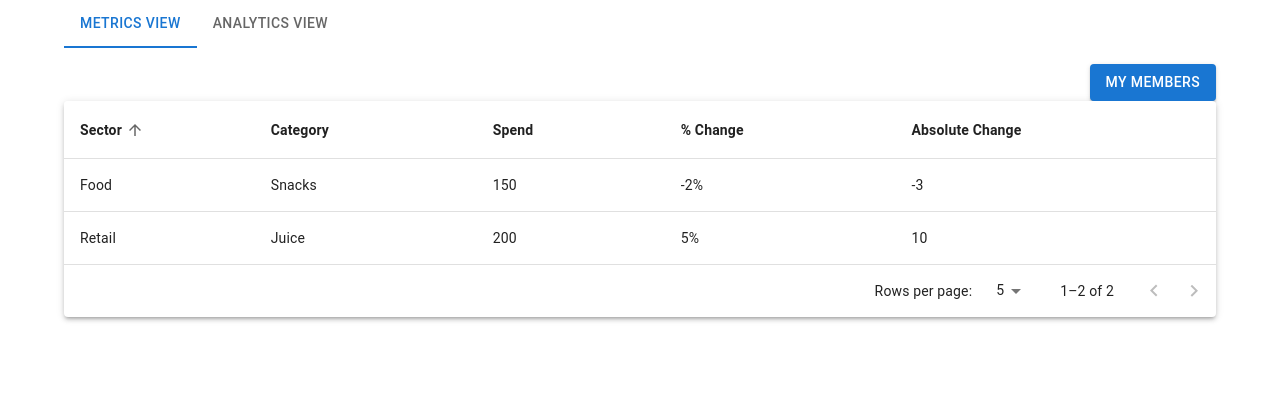
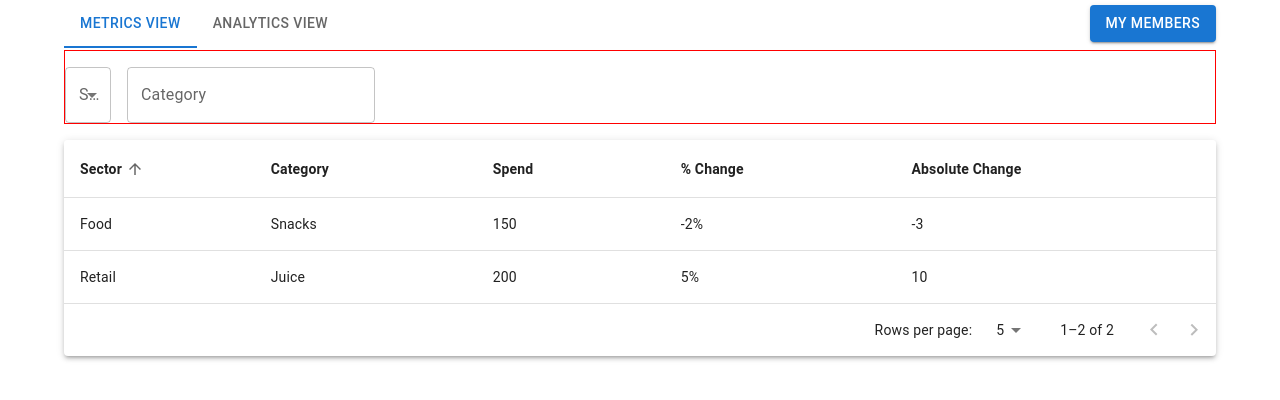
Before and after one commit to pranaydo/DashBoard-App, a React (Create React App) app: page / in a window 1280 px wide. Shown: the top 400 px of the page. Built offline with nearby package versions, Linux system fonts and the light colour scheme.

Commit message:
Folder stucture improved tob bar component moved to top for global use

```diff
--- a/src/App.tsx
+++ b/src/App.tsx
@@ -3,19 +3,32 @@ import { Container, Tabs, Tab, Box } from "@mui/material";
 import MetricsView from "./components/view/MetricView";
 import AnalyticsView from "./components/view/AnalyticsView";
 import { UserProvider } from "./context/UserContext";
+import TopBar from "./components/TopBar";
+import FiltersPanel from "./components/FilterPanel";
+import { Filters } from "./type/types";
 
 const App: React.FC = () => {
   const [tab, setTab] = useState<number>(0);
+  const [filters, setFilters] = useState<Filters>({});
 
   console.log(tab);
   return (
     <UserProvider>
       <div className="App">
         <Container>
-          <Tabs value={tab} onChange={(e, newVal) => setTab(newVal)}>
-            <Tab label="Metrics View" />
-            <Tab label="Analytics View" />
-          </Tabs>
+          <div style={{ display: "flex", justifyContent: "space-between" }}>
+            <Tabs value={tab} onChange={(e, newVal) => setTab(newVal)}>
+              <Tab label="Metrics View" />
+              <Tab label="Analytics View" />
+            </Tabs>
+            <div>
+              <TopBar />
+            </div>
+          </div>
+          <div style={{ border: "1px solid red", marginTop: "2px" }}>
+            <FiltersPanel filters={filters} setFilters={setFilters} />
+          </div>
+
           <Box mt={2}>{tab === 0 ? <MetricsView /> : <AnalyticsView />}</Box>
         </Container>
       </div>
--- a/src/components/TopBar.tsx
+++ b/src/components/TopBar.tsx
@@ -9,8 +9,13 @@ const TopBar: React.FC = () => {
   const { setUser } = useUser();
 
   return (
+    <div>
       <div style={{ display: "flex", justifyContent: "flex-end" }}>
-      <Button variant="contained" onClick={() => setOpen(true)}>
+        <Button
+          style={{ marginTop: "5px" }}
+          variant="contained"
+          onClick={() => setOpen(true)}
+        >
           My Members
         </Button>
         {/* {currentUser} Will show current user in something like avtar  */}
@@ -55,6 +60,7 @@ const TopBar: React.FC = () => {
           </Box>
         </Dialog>
       </div>
+    </div>
   );
 };
 export default TopBar;
--- a/src/components/view/MetricView.tsx
+++ b/src/components/view/MetricView.tsx
@@ -1,15 +1,9 @@
-import { useState } from "react";
 import { Filters } from "../../type/types";
-import TopBar from "../TopBar";
 import MetricsTable from "./MetricsTable";
-import FiltersPanel from "../FilterPanel";
-const MetricsView = () => {
-  const [filters, setFilters] = useState<Filters>({});
 
+const MetricsView: React.FC<Filters> = (filters) => {
   return (
     <div className="metric-top-bar">
-      <TopBar />
-      {/* <FiltersPanel filters={filters} setFilters={setFilters  } />  bugs are there need to fix */}
       <MetricsTable filters={filters} />
     </div>
   );
```
Lines whose indentation alone changed are shown as unchanged.
